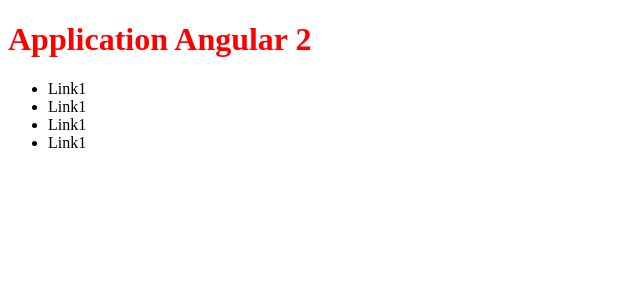
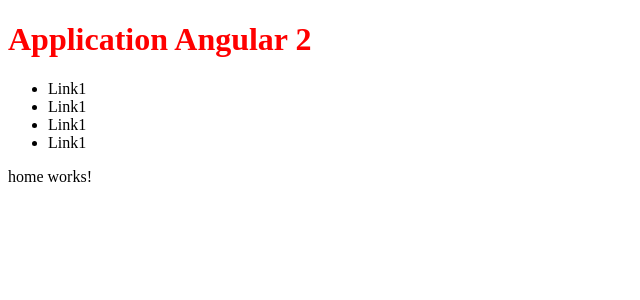
Before and after one commit to 3ndrius/Angular2, an Angular app: page / in a window 1280 px wide. Shown: the top 300 px of the page, without its empty margins (0-640 px from the left). Built offline with nearby package versions, Linux system fonts and the light colour scheme.

Commit message:
Home component /07

```diff
--- a/src/app/app.component.html
+++ b/src/app/app.component.html
@@ -11,3 +11,6 @@
     </ul>
   </nav>
 </header>
+<section id="main">
+  <app-home> </app-home>
+</section>
--- a/src/app/app.module.ts
+++ b/src/app/app.module.ts
@@ -4,10 +4,12 @@ import { FormsModule } from '@angular/forms';
 import { HttpModule } from '@angular/http';
 
 import { AppComponent } from './app.component';
+import { HomeComponent } from './home/home.component';
 
 @NgModule({
   declarations: [
-    AppComponent
+    AppComponent,
+    HomeComponent
   ],
   imports: [
     BrowserModule,
--- /dev/null
+++ b/src/app/home/home.component.html
@@ -0,0 +1,3 @@
+<p>
+  home works!
+</p>
--- /dev/null
+++ b/src/app/home/home.component.ts
@@ -0,0 +1,15 @@
+import { Component, OnInit } from '@angular/core';
+
+@Component({
+  selector: 'app-home',
+  templateUrl: './home.component.html',
+  styleUrls: ['./home.component.css']
+})
+export class HomeComponent implements OnInit {
+
+  constructor() { }
+
+  ngOnInit() {
+  }
+
+}
```
Also changed, not shown: src/app/home/home.component.css (added), 1 other file (tests, documents, lock files or other folders).
